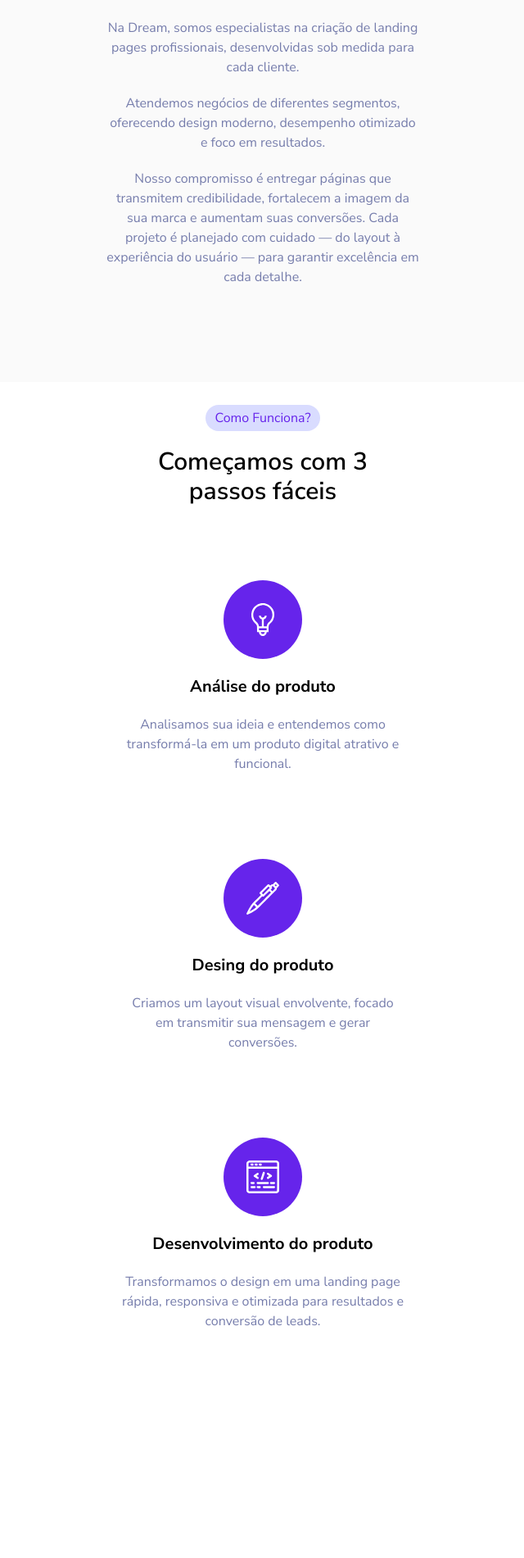
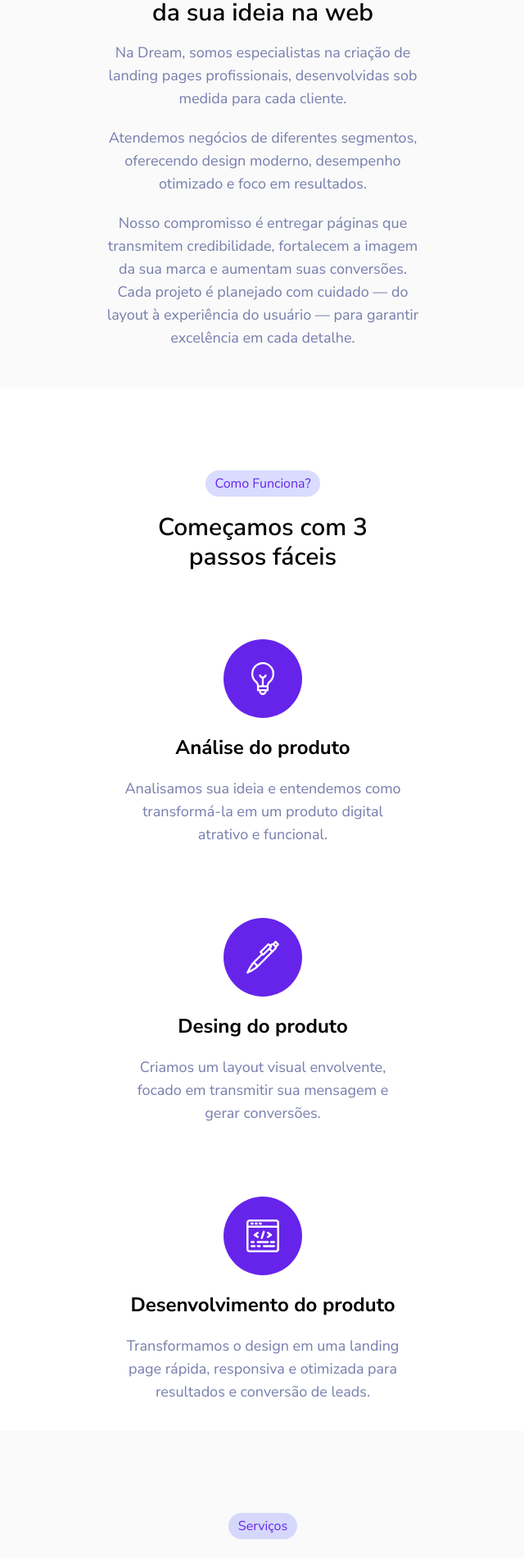
Before and after one commit to GustavoORl/portifolio, a React (Vite) app: page / in a window 1280 px wide. Shown: the part 886-2787 px from the top of the page at 82% size, without its empty margins (319-959 px from the left). Before the commit the page ends 2552 px from the top, so only its background shows below. Built offline with nearby package versions, Linux system fonts and the light colour scheme.

Commit message:
Google tag

```diff
--- a/index.html
+++ b/index.html
@@ -11,6 +11,16 @@
     href="https://fonts.googleapis.com/css2?family=Nunito+Sans:ital,opsz,wght@0,6..12,200..1000;1,6..12,200..1000&display=swap"
     rel="stylesheet">
   <title>portifolio</title>
+
+  <!-- Google tag (gtag.js) -->
+<script async src="https://www.googletagmanager.com/gtag/js?id=G-ZMMK0TQHXH"></script>
+<script>
+  window.dataLayer = window.dataLayer || [];
+  function gtag(){dataLayer.push(arguments);}
+  gtag('js', new Date());
+
+  gtag('config', 'G-ZMMK0TQHXH');
+</script>
 </head>
 
 <body>
--- a/src/App.jsx
+++ b/src/App.jsx
@@ -4,6 +4,7 @@ import Header from './components/Header'
 import HeroSection from './components/HeroSection'
 import AboutSection from './components/AboutSection'
 import WorkSection from './components/WorkSection'
+import ServicesSection from './components/ServicesSection'
 
 function App() {
 
@@ -14,6 +15,7 @@ function App() {
       <HeroSection></HeroSection>
       <AboutSection></AboutSection>
       <WorkSection></WorkSection>
+      <ServicesSection></ServicesSection>
     </div>
   )
 }
--- a/src/components/AboutSection.jsx
+++ b/src/components/AboutSection.jsx
@@ -3,13 +3,13 @@ import React from "react";
 function AboutSection(){
 
     return(
-        <section className="h-[70vh] bg-[#fafafa] flex justify-center pt-7">
+        <section className=" h-[70vh] bg-[#fafafa] flex justify-center items-center">
             <div className="flex flex-col w-sm gap-4">
                 <h1 className="text-3xl text-center font-semibold"><span className="block">Desenvolvimento</span>da sua ideia na web</h1>
             <div className="flex flex-col gap-5">
-                <p className="text-center text-base text-[#767dac]">Na Dream, somos especialistas na criação de landing pages profissionais, desenvolvidas sob medida para cada cliente.</p>
-                <p className="text-center text-base text-[#767dac]">Atendemos negócios de diferentes segmentos, oferecendo design moderno, desempenho otimizado e foco em resultados.</p>
-                <p className="text-center text-base text-[#767dac]">Nosso compromisso é entregar páginas que transmitem credibilidade, fortalecem a imagem da sua marca e aumentam suas conversões.
+                <p className="text-center text-lg text-[#767dac]">Na Dream, somos especialistas na criação de landing pages profissionais, desenvolvidas sob medida para cada cliente.</p>
+                <p className="text-center text-lg text-[#767dac]">Atendemos negócios de diferentes segmentos, oferecendo design moderno, desempenho otimizado e foco em resultados.</p>
+                <p className="text-center text-lg text-[#767dac]">Nosso compromisso é entregar páginas que transmitem credibilidade, fortalecem a imagem da sua marca e aumentam suas conversões.
                     Cada projeto é planejado com cuidado — do layout à experiência do usuário — para garantir excelência em cada detalhe.</p>
             </div>
             </div>
--- a/src/components/Header.jsx
+++ b/src/components/Header.jsx
@@ -4,9 +4,9 @@ import Logo from "../assets/Logo.jsx"
 function Header(){
 
     return(
-        <header className="relative h-[72px]">
-            <div className="bg-white w-screen pt-[15px] pb-[15px] z-99 shadow-sm fixed">
-            <nav className="flex justify-center items-center">
+        <header className="relative h-[10vh]">
+            <div className="bg-white w-screen h-[10vh] z-99 shadow-sm fixed">
+            <nav className="h-full flex justify-center items-center">
                 <span><Logo></Logo></span>
             </nav>
             </div>
--- a/src/components/HeroSection.jsx
+++ b/src/components/HeroSection.jsx
@@ -3,12 +3,12 @@ import React from "react";
 function HeroSection() {
 
     return (
-        <section className="flex justify-center bg-[#fafafa] h-[90vh]">
+        <section className="flex justify-center bg-[#fafafa] h-[90vh] ">
             <div className="h-full flex justify-center items-center w-sm">
                 <div className="flex flex-col gap-6">
                     <h1 className="text-5xl/14 text-start font-bold ">Crie experiências que encantam e convertem.</h1>
                     <p className="text-[#767dac] text-lg">Desenvolvemos landing pages personalizadas que destacam o seu negócio e aumentam suas conversões, com design moderno e performance otimizada.</p>
-                    <a href="#" className="bg-[#6624EB] text-white px-8 py-6 rounded-md mt-9 shadow-md font-semibold">Faça um orçamento</a>
+                    <a href="#" className="bg-[#6624EB] text-white px-8 py-6 rounded-md mt-20 shadow-md font-semibold">Faça um orçamento</a>
                 </div>
             </div>
         </section>
--- /dev/null
+++ b/src/components/ServicesSection.jsx
@@ -0,0 +1,18 @@
+import React from "react";
+import Icon from "../assets/Icon.png"
+
+function ServicesSection(){
+
+    return(
+        <section className="h-screen flex justify-center pt-[100px] bg-[#fafafa]">
+            <div className="w-[90%] flex flex-col items-center gap-5">
+                <h6 className="bg-[#4353ff33] text-[#6624EB] px-3 py-1 rounded-2xl">Serviços</h6>
+                <h1 className="text-center text-3xl font-semibold"><span className="block">Os melhores serviços web</span> para um negócio eficaz</h1>
+                <img src={Icon} width={100}></img>
+            </div>
+        </section>
+    )
+
+}
+
+export default ServicesSection
--- a/src/components/WorkSection.jsx
+++ b/src/components/WorkSection.jsx
@@ -6,7 +6,7 @@ import Desenvolvedor from "../assets/Desenvolvedor.jsx"
 function WorkSection() {
 
     return (
-        <section className="flex justify-center h-screen bg-white mt-7">
+        <section className="flex justify-center bg-white pt-[100px]">
             <div className="w-sm">
                 <div className="flex flex-col items-center gap-5">
                     <h6 className="bg-[#4353ff33] text-[#6624EB] px-3 py-1 rounded-2xl">Como Funciona?</h6>
@@ -17,8 +17,8 @@ function WorkSection() {
                             <div className="bg-[#6624EB] p-7 rounded-full flex justify-center items-center">
                                 <Lampada></Lampada>
                             </div>
-                            <h3 className="font-bold text-xl">Análise do produto</h3>
-                            <p className="text-center text-[#767dac]">Analisamos sua ideia e entendemos como transformá-la em um produto digital atrativo e funcional.</p>
+                            <h3 className="font-bold text-2xl">Análise do produto</h3>
+                            <p className="text-center text-lg text-[#767dac]">Analisamos sua ideia e entendemos como transformá-la em um produto digital atrativo e funcional.</p>
                         </div>
                     </div>
 
@@ -27,8 +27,8 @@ function WorkSection() {
                             <div className="bg-[#6624EB] p-7 rounded-full flex justify-center items-center">
                                 <Pincel></Pincel>
                             </div>
-                            <h3 className="font-bold text-xl">Desing do produto</h3>
-                            <p className="text-center text-[#767dac]">Criamos um layout visual envolvente, focado em transmitir sua mensagem e gerar conversões.</p>
+                            <h3 className="font-bold text-2xl">Desing do produto</h3>
+                            <p className="text-center text-lg text-[#767dac]">Criamos um layout visual envolvente, focado em transmitir sua mensagem e gerar conversões.</p>
                         </div>
                     </div>
 
@@ -37,8 +37,8 @@ function WorkSection() {
                             <div className="bg-[#6624EB] p-7 rounded-full flex justify-center items-center">
                                 <Desenvolvedor></Desenvolvedor>
                             </div>
-                            <h3 className="font-bold text-xl">Desenvolvimento do produto</h3>
-                            <p className="text-center text-[#767dac] ">Transformamos o design em uma landing page rápida, responsiva e otimizada para resultados e conversão de leads.</p>
+                            <h3 className="font-bold text-2xl">Desenvolvimento do produto</h3>
+                            <p className="text-center text-lg text-[#767dac] ">Transformamos o design em uma landing page rápida, responsiva e otimizada para resultados e conversão de leads.</p>
                         </div>
                     </div>
                 </div>
```
Also changed, not shown: src/assets/Icon.png (added).
